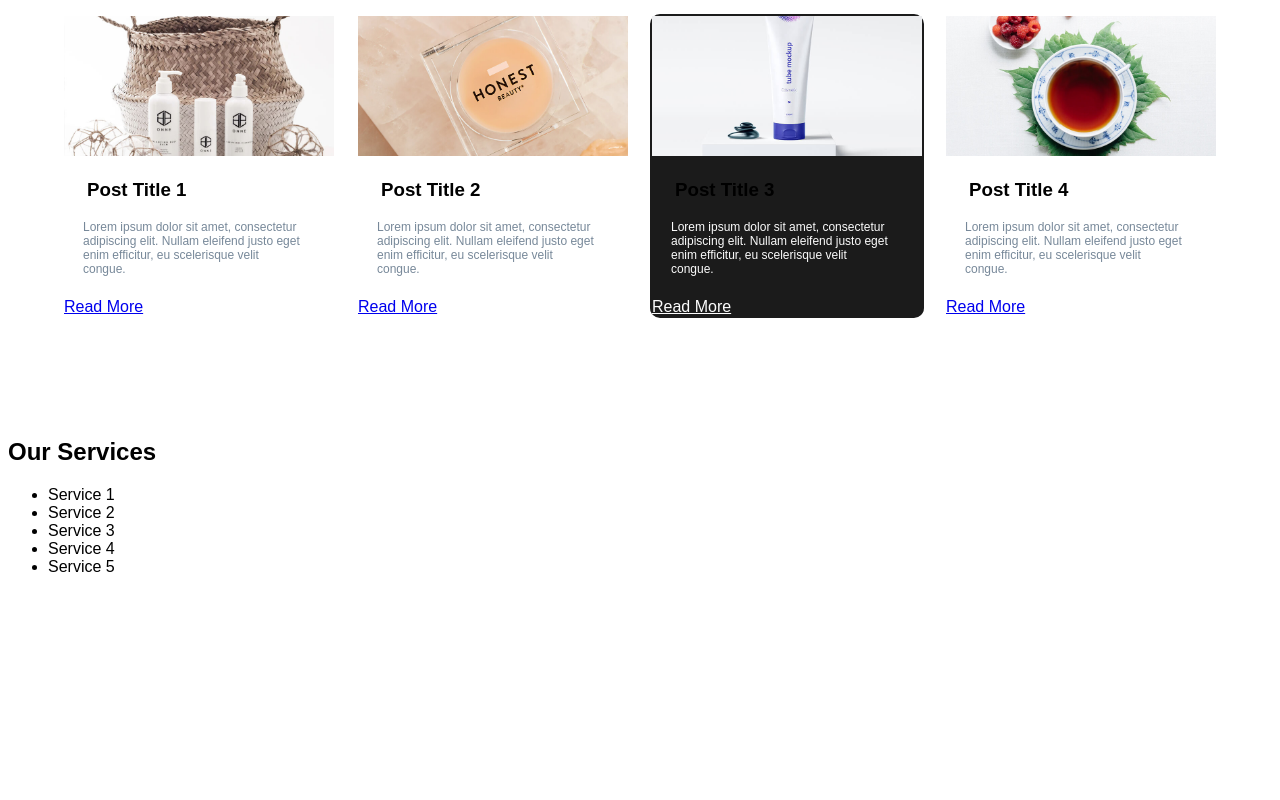
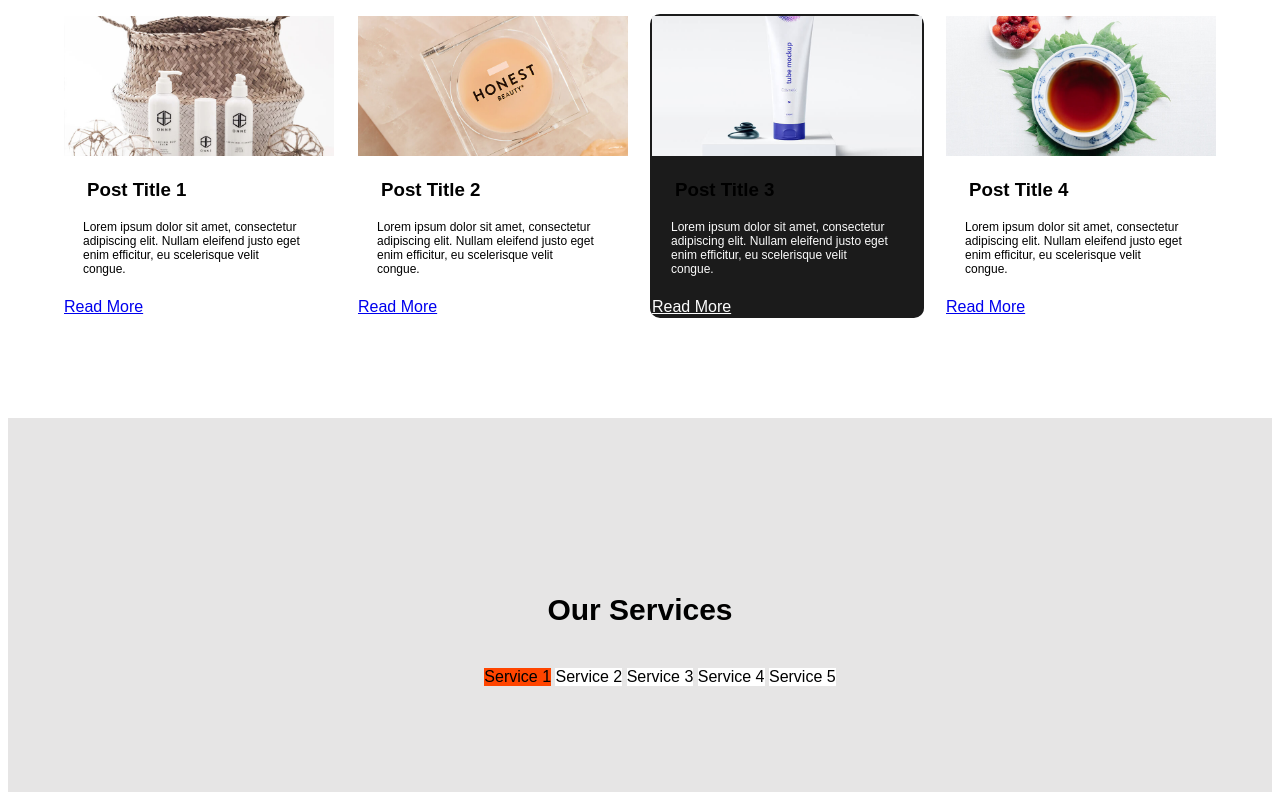
Before and after one commit to itsmaicsss/Siron-Maica-Activity-2, a plain HTML site: page index.html in a window 1280 px wide. Shown: the part 705-1505 px from the top of the page. Before the commit the page ends 1297 px from the top, so only its background shows below. Drawn offline with Linux system fonts and the light colour scheme.

Commit message:
Landing, Blog and Services are Successfully Done

```diff
--- a/css/style.css
+++ b/css/style.css
@@ -27,9 +27,9 @@
 }
 
 #blog {
-    background-color:white;
+    background-color: white;
     display: flex;
-    flex-wrap:wrap;
+    flex-wrap: wrap;
     justify-content: center;
 }
 
@@ -51,29 +51,29 @@
     border-radius: 10px;
 }
 
-#blog > div > img{
+#blog > div > img {
     width: 270px;
     height: 140px;
     object-fit: cover;
 }
 
-#blog > div > h3{
+#blog > div > h3 {
     padding: 0px 5px 0px 23px;
 }
 
-#blog > div > p{
+#blog > div > p {
     padding: 0px 30px 10px 19px;
     text-decoration: none;
-    color: lightslategray;
+    color:lightlategray;
     font-size: 12px;
 }
 
-#blog > div[title="Featured Post"]{
+#blog > div[title="Featured Post"] {
     background-color: #1b1b1b;
     border: 2px solid #1b1b1b;
 }
 
-#blog > div > [title="Featured Post"] > h3 {
+#blog > div > [title="Featured Post"] > h3{
     color: #fcfcfc;
 }
 
@@ -81,10 +81,46 @@
     color: #fcfcfc;
 }
 
-#blog > div[title="Featured Post"] > a{
+#blog > div[title="Featured Post"] > a {
     color: #fcfcfc;
 }
 
 #blog > div > a:hover {
     color: darkorange;
 }
+
+#services {
+    background-color: rgb(230, 229, 229);
+    display: flex;
+    flex-wrap: wrap;
+    justify-content: center;
+}
+
+#services > h2 {
+    padding-top: 150px;
+    font-size: 30px;
+    text-align: center;
+    flex-basis: 100%;
+}
+
+#services > ul {
+    white-space: nowrap;
+    padding-bottom: 90px;
+}
+
+#services > ul > li {
+    display: inline-block;
+    list-style-type: none;
+    text-align: center;
+    padding: 25px, 60px, 25px, 60px;
+    margin: 0px, 15px, 0px, 10px;
+    background-color: white;
+}
+
+#services > ul > li:first-child {
+    background-color: orangered;
+}
+
+#services > ul > li:hover {
+    box-shadow: 0 0 10px rgba(0,0,0, 0);
+}
```
